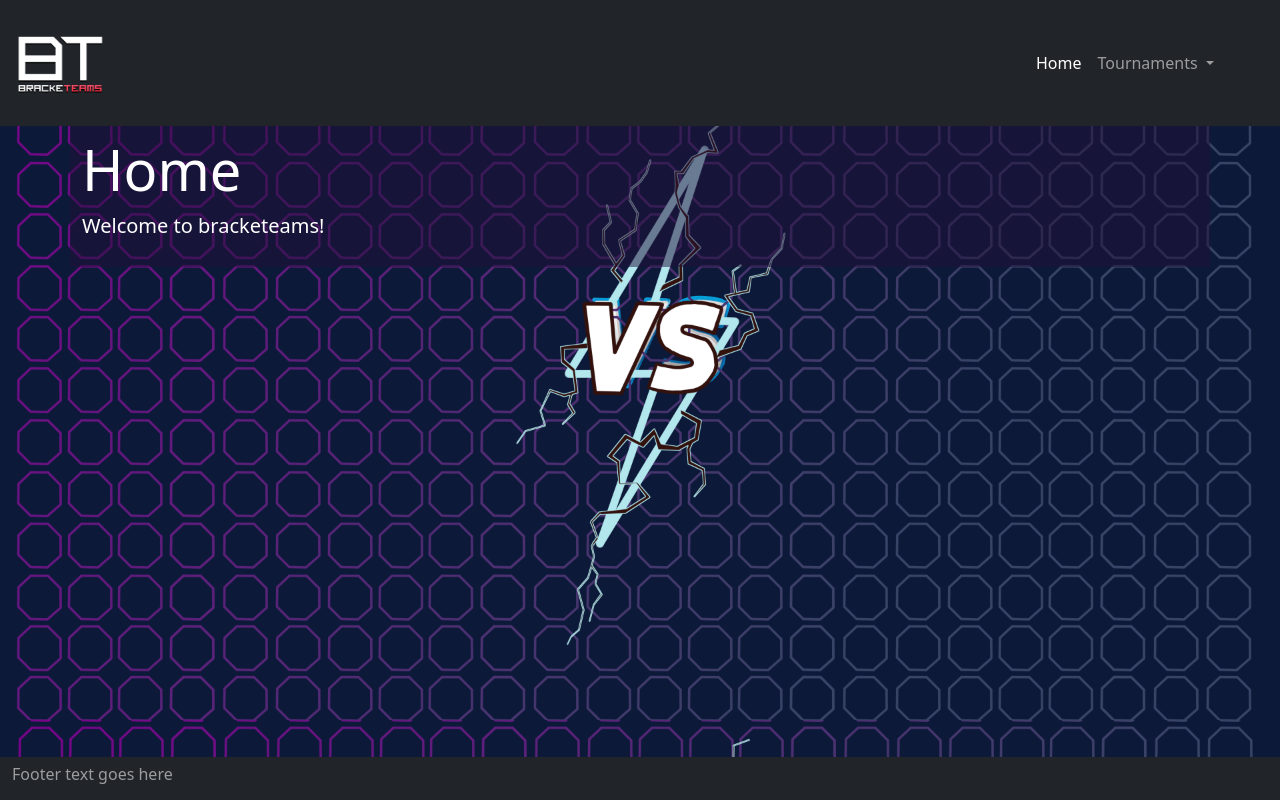
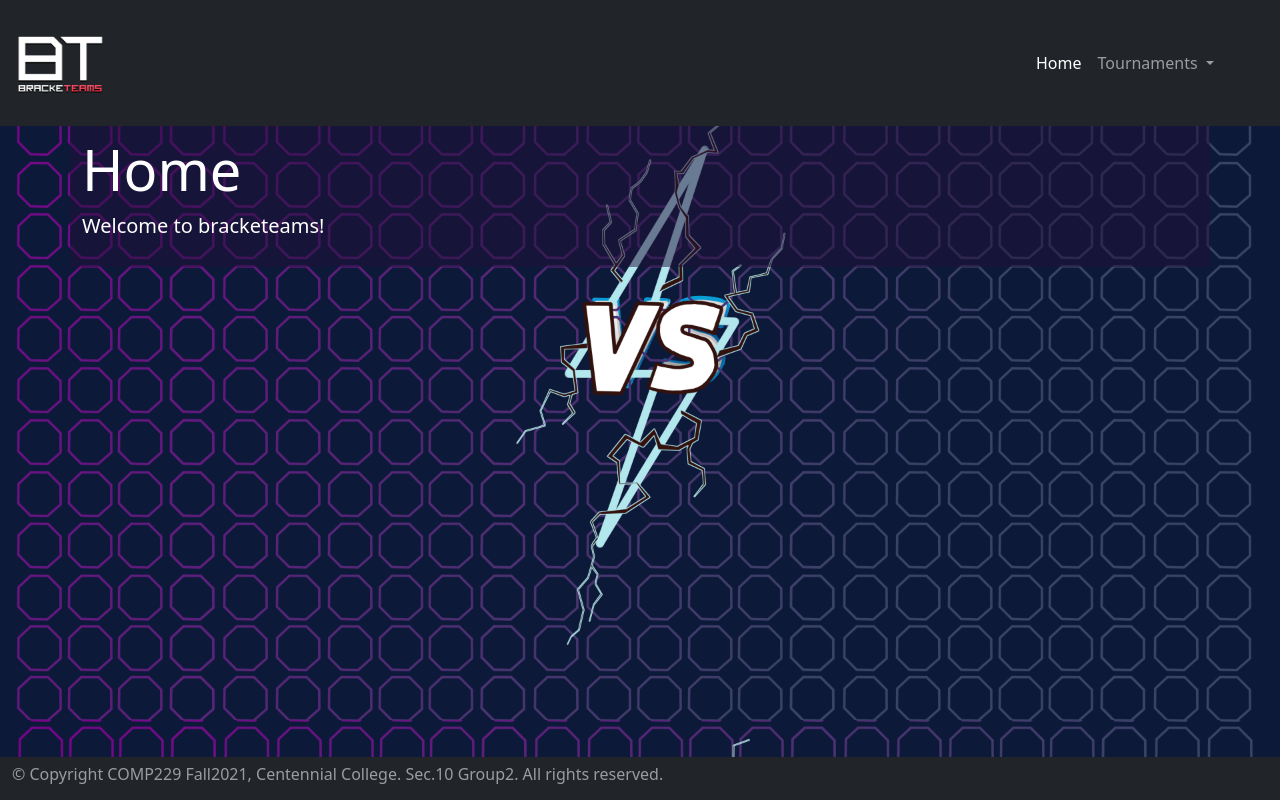
Before and after one commit to Bracketeams/tournament, an Angular app in the folder client/: page /home in a window 1280 px wide. Built offline with nearby package versions, Linux system fonts and the light colour scheme.

Commit message:
Added Copyright claim

```diff
--- a/client/src/app/partials/footer/footer.component.html
+++ b/client/src/app/partials/footer/footer.component.html
@@ -1,5 +1,5 @@
 <footer>
     <nav class="navbar fixed-bottom navbar-dark bg-dark" style="padding: 0 12px 0 12px">
-        <h6 class="display-10 navbar-text">Footer text goes here</h6>
+        <h6 class="display-10 navbar-text">&copy;&nbsp;Copyright COMP229 Fall2021, Centennial College. Sec.10 Group2. All rights reserved.</h6>
     </nav>
 </footer>
```
